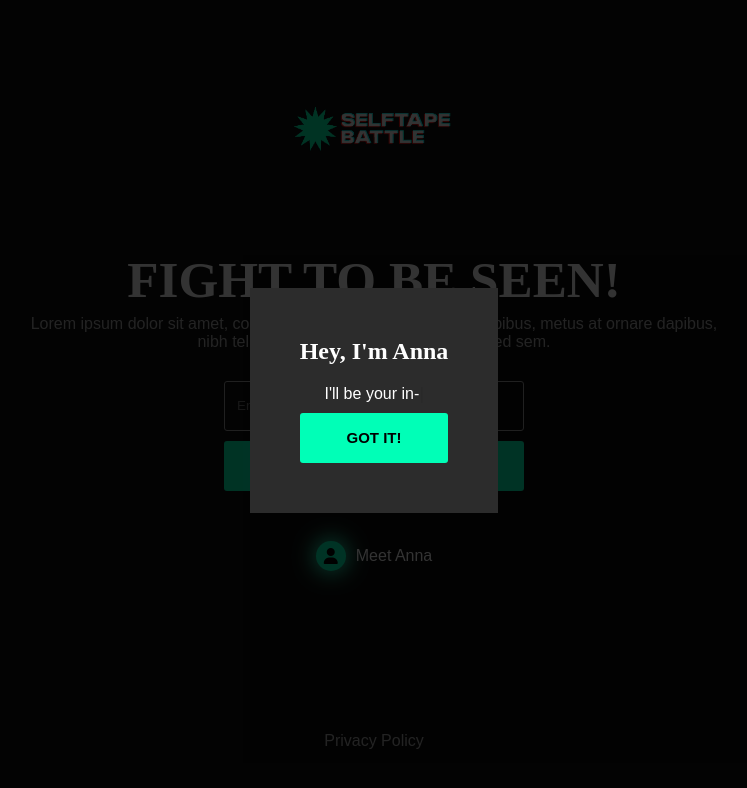
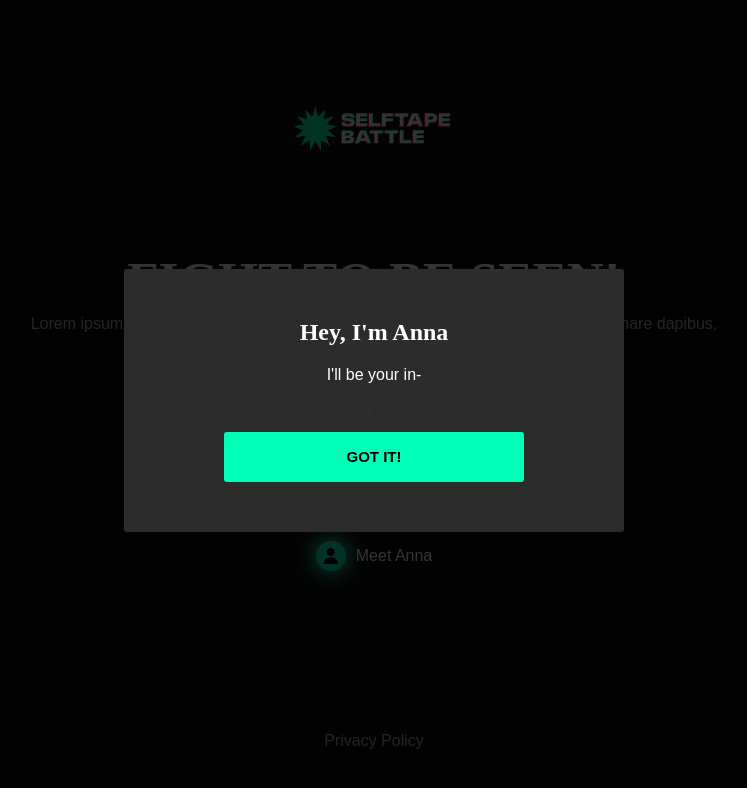
Before and after one commit to emmanuelojiji25/stb-waiting, a React (Create React App) app: page / in a window 1280 px wide. Both pictures are taken after a click on the element "Meet Anna". Shown: the top 788 px of the page, without its empty margins (266-1013 px from the left). Built offline with nearby package versions, Linux system fonts and the light colour scheme; a web font is replaced by a local one.

Commit message:
feat: anna typewriter switches to static after opened

```diff
--- a/src/Anna.css
+++ b/src/Anna.css
@@ -15,10 +15,12 @@
     background: rgb(44, 44, 44);
     padding: 50px;
     max-width: 500px;
+    width: 100%;
+    border-radius: 3px;
+
 }
 
 .anna-modal h2{
-    margin-bottom: 20px;
     color: white;
 }
 
@@ -26,3 +28,11 @@
     color: white;
     font-family: arial;
 }
+
+.anna-p, .Typewriter__wrapper{
+    color: white;
+    font-size: 16px;
+    margin-bottom: 20px;
+    margin-top: 20px;
+    display: block;
+}
--- a/src/Anna.js
+++ b/src/Anna.js
@@ -1,12 +1,13 @@
 import "./Anna.css";
 import Typewriter from "typewriter-effect";
 
-const Anna = ({close}) => {
+const Anna = ({ close, hasUserOpenedAnna }) => {
   return (
     <div className="anna-modal-container">
       <div className="anna-modal">
         <h2>Hey, I'm Anna</h2>
 
+        {!hasUserOpenedAnna ? (
           <Typewriter
             options={{
               strings: [
@@ -17,6 +18,14 @@ const Anna = ({close}) => {
               pauseFor: 100000000,
             }}
           />
+        ) : (
+          <p className="anna-p">
+            I'll be your in-game agent and mentor, here to guide you through all
+            your battles. The battle arena is under construction, but don't sit
+            idle—sharpen your swords, hone your skills, and get ready to win.
+            I'll see you in the arena soon!,
+          </p>
+        )}
 
         <button onClick={close}>Got it!</button>
 
--- a/src/App.js
+++ b/src/App.js
@@ -8,6 +8,7 @@ import Anna from "./Anna";
 function App() {
   const [email, setEmail] = useState("");
   const [isAnnaVisible, setIsAnnaVisible] = useState(false);
+  const [hasUserOpenedAnna, setHasUserOpenedAnna] = useState(false);
 
   const handleSendEmail = async () => {
     try {
@@ -19,11 +20,24 @@ function App() {
       console.log(error);
     }
   };
+
+  const handleOpenAnna = () => {
+    setIsAnnaVisible(true);
+
+    setTimeout(() => {
+      setHasUserOpenedAnna(true);
+    }, 30000);
+  };
   return (
     <div className="App">
       <main>
         <div class="main-content">
-          {isAnnaVisible && <Anna close={() => setIsAnnaVisible(false)} />}
+          {isAnnaVisible && (
+            <Anna
+              close={() => setIsAnnaVisible(false)}
+              hasUserOpenedAnna={hasUserOpenedAnna}
+            />
+          )}
           <img src={logo} class="logo" />
           <h1>FIGHT TO BE SEEN!</h1>
           <p>
@@ -38,11 +52,11 @@ function App() {
             onChange={(e) => setEmail(e.target.value)}
           />
           <button onClick={() => handleSendEmail()}>REMIND ME</button>
-          <div className="anna-container">
+          <div className="anna-container" onClick={() => handleOpenAnna()}>
             <div class="anna">
               <i class="fa-solid fa-user"></i>
             </div>
-            <p onClick={() => setIsAnnaVisible(true)}>Meet Anna</p>
+            <p>Meet Anna</p>
           </div>
         </div>
 
--- a/src/index.css
+++ b/src/index.css
@@ -81,6 +81,14 @@ button {
   font-size: 15px;
   text-transform: uppercase;
   color: black;
+  cursor: pointer;
+  transition: 0.3s ease-in-out;
+}
+
+@media only screen and (min-width: 600px) {
+  button:hover {
+    transform: scale(0.98);
+  }
 }
 
 .anna-container {
@@ -90,7 +98,7 @@ button {
   cursor: pointer;
 }
 
-.anna-container p{
+.anna-container p {
   color: white;
 }
 
@@ -104,7 +112,6 @@ button {
   justify-content: center;
   align-items: center;
   animation: glow 2s infinite;
-
 }
 
 .privacy-policy {
```
Lines whose indentation alone changed are shown as unchanged.
